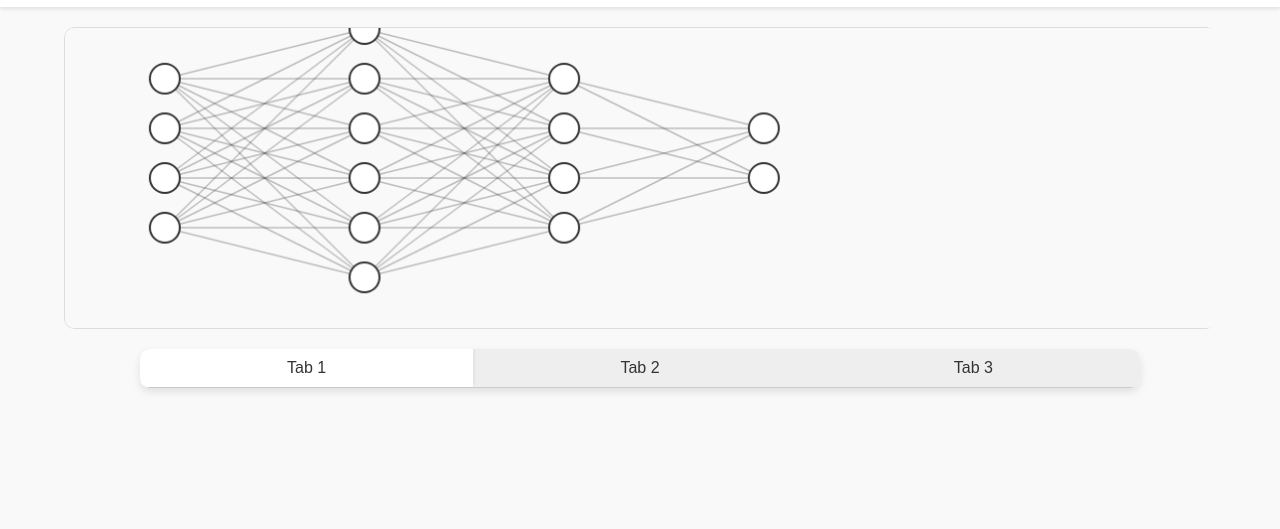
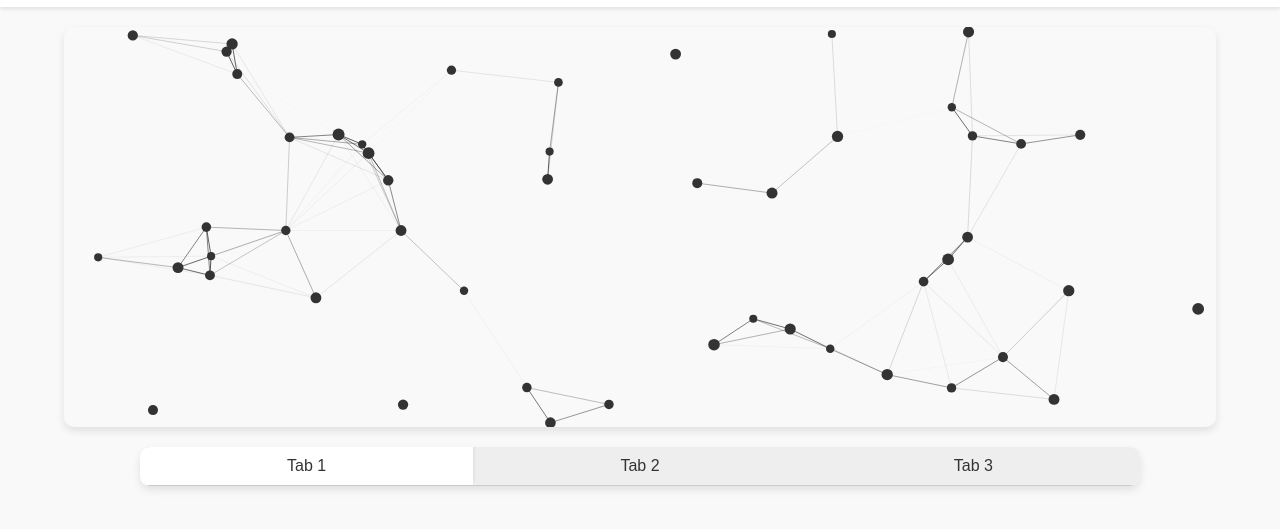
Before and after one commit to laslikir/laslikir.github.com, a plain HTML site: page index.html in a window 1280 px wide. Shown: the part 41-570 px from the top of the page. Drawn offline with Linux system fonts and the light colour scheme.

Commit message:
Updating neural gfx

```diff
--- a/scripts.js
+++ b/scripts.js
@@ -22,66 +22,85 @@ document.addEventListener('DOMContentLoaded', () => {
     });
   });
 
-  // === NEURAL NETWORK VISUALIZATION ===
+  // === INTERACTIVE NEURAL NETWORK ===
   const canvas = document.getElementById('neuralCanvas');
   const ctx = canvas.getContext('2d');
 
-  // Set canvas size
   canvas.width = canvas.offsetWidth;
   canvas.height = canvas.offsetHeight;
 
-  const layers = [
-    { neurons: 4, x: 100 }, // Input layer
-    { neurons: 6, x: 300 }, // Hidden layer 1
-    { neurons: 4, x: 500 }, // Hidden layer 2
-    { neurons: 2, x: 700 }  // Output layer
-  ];
-  const neuronRadius = 15;
+  const neurons = [];
+  const connections = [];
+  const mouse = { x: null, y: null };
 
-  function drawNeuron(x, y) {
-    ctx.beginPath();
-    ctx.arc(x, y, neuronRadius, 0, Math.PI * 2);
-    ctx.fillStyle = '#fff';
-    ctx.strokeStyle = '#333';
-    ctx.lineWidth = 2;
-    ctx.fill();
-    ctx.stroke();
-  }
-
-  function drawConnection(x1, y1, x2, y2) {
-    ctx.beginPath();
-    ctx.moveTo(x1, y1);
-    ctx.lineTo(x2, y2);
-    ctx.strokeStyle = 'rgba(50, 50, 50, 0.3)';
-    ctx.lineWidth = 1.5;
-    ctx.stroke();
-  }
-
-  function drawNeuralNetwork() {
-    const layerPositions = layers.map(layer => {
-      const yOffset = (canvas.height - (layer.neurons * (2 * neuronRadius + 20))) / 2;
-      return Array.from({ length: layer.neurons }, (_, i) => ({
-        x: layer.x,
-        y: yOffset + i * (2 * neuronRadius + 20)
-      }));
-    });
-
-    // Draw connections
-    for (let i = 0; i < layerPositions.length - 1; i++) {
-      const currentLayer = layerPositions[i];
-      const nextLayer = layerPositions[i + 1];
-      currentLayer.forEach(neuron => {
-        nextLayer.forEach(nextNeuron => {
-          drawConnection(neuron.x, neuron.y, nextNeuron.x, nextNeuron.y);
-        });
-      });
-    }
-
-    // Draw neurons
-    layerPositions.flat().forEach(({ x, y }) => {
-      drawNeuron(x, y);
+  // Generate neurons
+  for (let i = 0; i < 50; i++) {
+    neurons.push({
+      x: Math.random() * canvas.width,
+      y: Math.random() * canvas.height,
+      vx: (Math.random() - 0.5) * 0.5,
+      vy: (Math.random() - 0.5) * 0.5,
+      radius: 4 + Math.random() * 2,
     });
   }
 
-  drawNeuralNetwork();
+  // Update neuron positions
+  function updateNeurons() {
+    neurons.forEach(neuron => {
+      neuron.x += neuron.vx;
+      neuron.y += neuron.vy;
+
+      if (neuron.x < 0 || neuron.x > canvas.width) neuron.vx *= -1;
+      if (neuron.y < 0 || neuron.y > canvas.height) neuron.vy *= -1;
+    });
+  }
+
+  // Draw neurons and connections
+  function drawNetwork() {
+    ctx.clearRect(0, 0, canvas.width, canvas.height);
+
+    // Draw connections
+    neurons.forEach((n1, i) => {
+      neurons.slice(i + 1).forEach(n2 => {
+        const distance = Math.hypot(n2.x - n1.x, n2.y - n1.y);
+
+        if (distance < 120) {
+          ctx.beginPath();
+          ctx.moveTo(n1.x, n1.y);
+          ctx.lineTo(n2.x, n2.y);
+          ctx.strokeStyle = `rgba(50, 50, 50, ${1 - distance / 120})`;
+          ctx.lineWidth = 1;
+          ctx.stroke();
+        }
+      });
+    });
+
+    // Draw neurons
+    neurons.forEach(neuron => {
+      ctx.beginPath();
+      ctx.arc(neuron.x, neuron.y, neuron.radius, 0, Math.PI * 2);
+      ctx.fillStyle = '#333';
+      ctx.fill();
+    });
+  }
+
+  // Mouse interaction
+  canvas.addEventListener('mousemove', e => {
+    mouse.x = e.offsetX;
+    mouse.y = e.offsetY;
+  });
+
+  canvas.addEventListener('mouseleave', () => {
+    mouse.x = null;
+    mouse.y = null;
+  });
+
+  // Animation loop
+  function animate() {
+    updateNeurons();
+    drawNetwork();
+    requestAnimationFrame(animate);
+  }
+
+  animate();
 });
--- a/styles.css
+++ b/styles.css
@@ -27,17 +27,16 @@ header {
   margin: 20px auto;
   width: 90%;
   max-width: 1200px;
+  height: 400px;
   border-radius: 10px;
   overflow: hidden;
+  box-shadow: 0 4px 8px rgba(0, 0, 0, 0.1);
 }
 
 canvas {
+  display: block;
   width: 100%;
-  height: 300px;
-  display: block;
-  border: 1px solid #ddd;
-  border-radius: 10px;
-  box-shadow: 0 4px 8px rgba(0, 0, 0, 0.1);
+  height: 100%;
 }
 
 /* Content Section */
```
